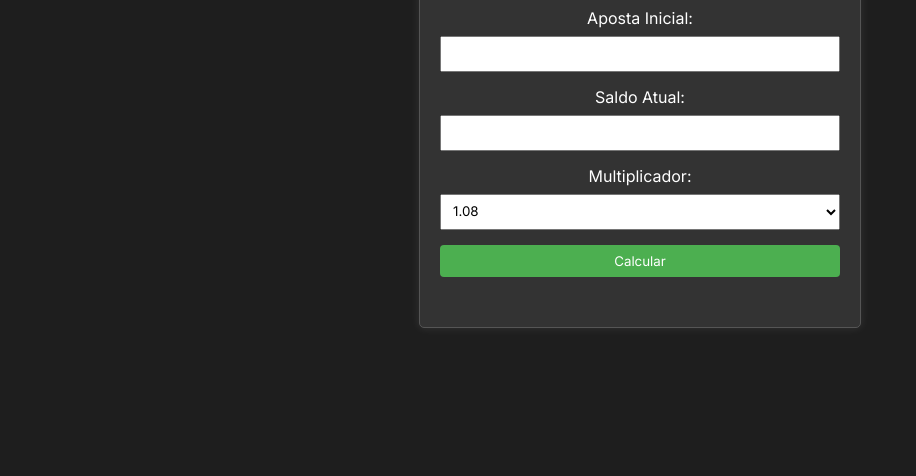
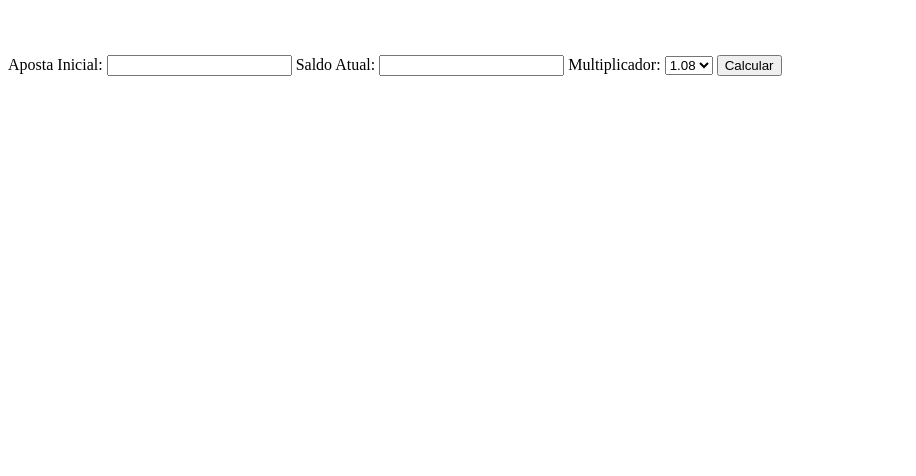
Before and after one commit to joaoalves31/pittersons1, a plain HTML site: page index.html in a window 1280 px wide. Shown: the part 324-800 px from the top of the page, without its empty margins (0-916 px from the left). Drawn offline with Linux system fonts and the light colour scheme.

Commit message:
Update index.html

```diff
--- a/index.html
+++ b/index.html
@@ -5,97 +5,21 @@
   <meta name="viewport" content="width=device-width, initial-scale=1.0">
   <title>Pitter Calc</title>
   <style>
-    body {
-      font-family: 'Roboto', Arial, sans-serif; /* Alterado para Roboto */
-      text-align: center;
-      background: #1e1e1e;
-      margin: 0;
-      padding: 0;
-      display: flex;
-      align-items: center;
-      justify-content: center;
-      height: 100vh;
-    }
-
-    .container {
-      max-width: 400px;
-      padding: 20px;
-      border: 1px solid #555;
-      border-radius: 5px;
-      box-shadow: 0 0 10px rgba(255, 255, 255, 0.1);
-      background-color: #333;
-      margin: auto;
-    }
-
-    h2 {
-      margin-bottom: 20px;
-      color: #fff;
-      font-family: 'Inter', sans-serif; /* Adicionado Inter */
-    }
-
-    label {
-      display: block;
-      margin-bottom: 8px;
-      color: #fff;
-      font-family: 'Inter', sans-serif; /* Adicionado Inter */
-    }
-
-    input, select, button {
-      width: 100%;
-      padding: 8px;
-      margin-bottom: 15px;
-      box-sizing: border-box;
-      font-family: 'Inter', sans-serif; /* Adicionado Inter */
-    }
-
-    button {
-      background-color: #4caf50;
-      color: white;
-      border: none;
-      border-radius: 4px;
-      cursor: pointer;
-    }
-
-    button:hover {
-      background-color: #45a049;
-    }
-
-    #resultado {
-      font-weight: bold;
-      margin-top: 15px;
-      color: #fff;
-      font-family: 'Inter', sans-serif; /* Adicionado Inter */
-    }
-
-    .error-message {
-      color: #ff0000;
-      font-size: 14px;
-      margin-top: 8px;
-      font-family: 'Inter', sans-serif; /* Adicionado Inter */
-    }
-
-    /* Adicionando estilos para a imagem na calculadora */
-    #calcImage {
-      width: 25%;
-      height: auto;
-      border-radius: 5px;
-      margin-bottom: 15px;
-    }
+    /* ... (seu estilo permanece inalterado) ... */
   </style>
-  <link href="https://fonts.googleapis.com/css2?family=Roboto:wght@400;700&family=Inter:wght@400;700&display=swap" rel="stylesheet">
 </head>
 <body>
 
 <div class="container">
-  <img id="calcImage" src="https://raw.githubusercontent.com/joaoalves31/pittersons1.github.io/main/fullsize.png" alt="Imagem da calculadora">
+  <img id="calcImage" src="https://raw.githubusercontent.com/joaoalves31/pittersons1.github.io/main/pitter.png" alt="Imagem da calculadora">
 
-  <h2 style="color: #fff;">RatoCalculadora</h2>
+  <h2 style="color: #fff;">Calculadora de Apostas</h2>
   <form id="betForm">
     <label for="apostaInicial">Aposta Inicial:</label>
     <input type="number" id="apostaInicial" required onkeypress="handleKeyPress(event)">
 
     <label for="saldoAtual">Saldo Atual:</label>
-    <input type="number" id="saldoAtual" required onkeypress="handleKeyPress(event)">
+    <input type="text" id="saldoAtual" required onkeypress="handleKeyPress(event)">
 
     <label for="multiplicador">Multiplicador:</label>
     <select id="multiplicador" required onkeypress="handleKeyPress(event)">
@@ -126,13 +50,13 @@
 
   function calcularRodadas() {
     var apostaInicial = parseInt(document.getElementById('apostaInicial').value);
-    var saldoAtual = parseInt(document.getElementById('saldoAtual').value);
+    var saldoAtual = parseFloat(document.getElementById('saldoAtual').value.replace(',', '.'));
     var multiplicador = parseFloat(document.getElementById('multiplicador').value);
 
     var rodada = 1;
 
-    if ((multiplicador == 1.08 || multiplicador == 1.10) && apostaInicial * multiplicador < 12) {
-      var errorMessage = `A aposta inicial deve ser maior ou igual a ${Math.ceil(12 / multiplicador)} para o multiplicador selecionado.`;
+    if (multiplicador == 1.10 && apostaInicial * multiplicador < 10) {
+      var errorMessage = "A aposta inicial deve ser maior ou igual a 10 para o multiplicador selecionado.";
       document.getElementById('error').innerHTML = errorMessage;
       return;
     }
@@ -146,7 +70,7 @@
     }
 
     var resultadoElement = document.getElementById('resultado');
-    resultadoElement.innerHTML = `Quantidade de rodadas possíveis: ${rodada - 1}`;
+    resultadoElement.innerHTML = "Quantidade de rodadas possíveis: " + (rodada - 1);
   }
 </script>
 
```
